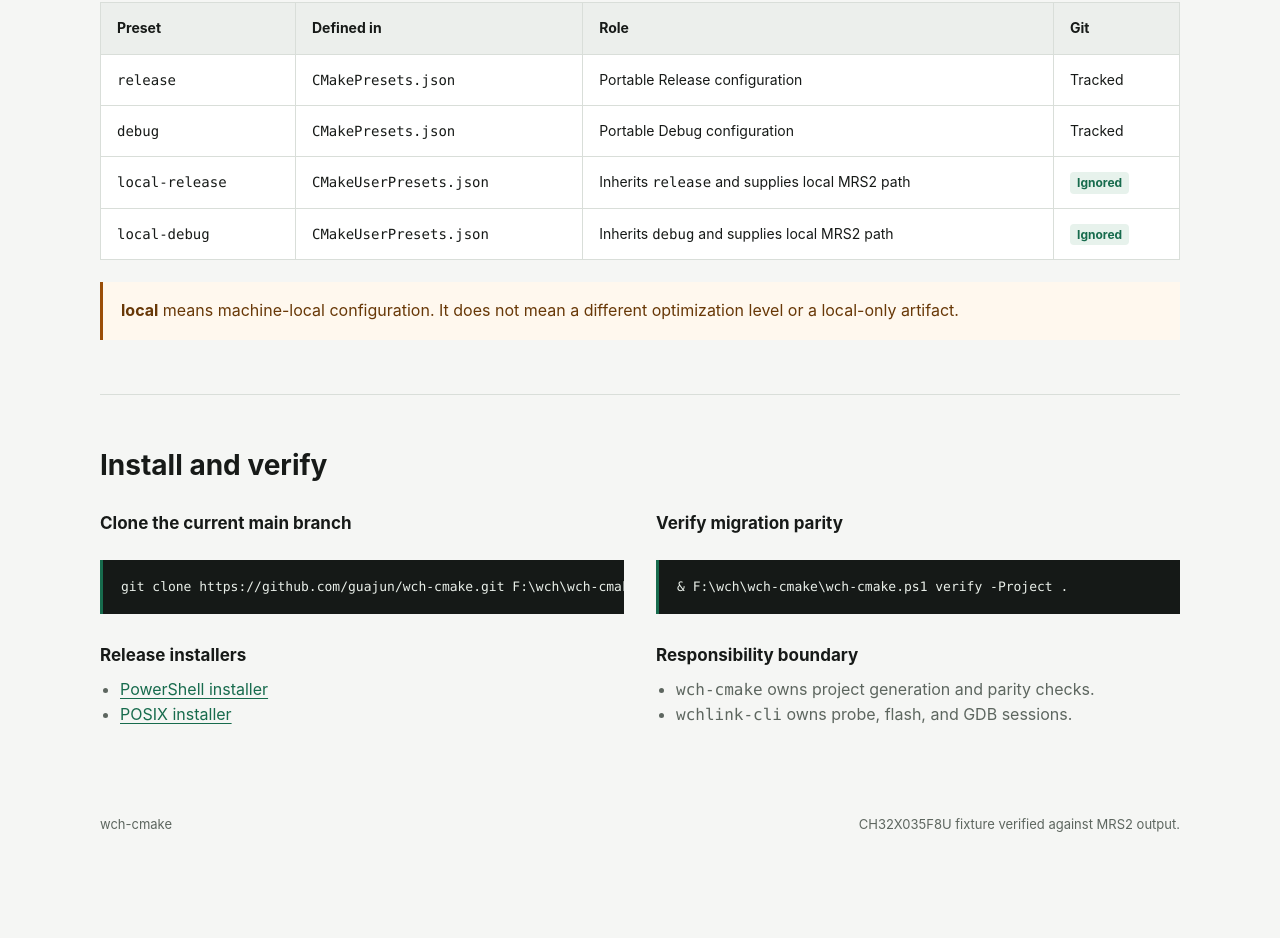
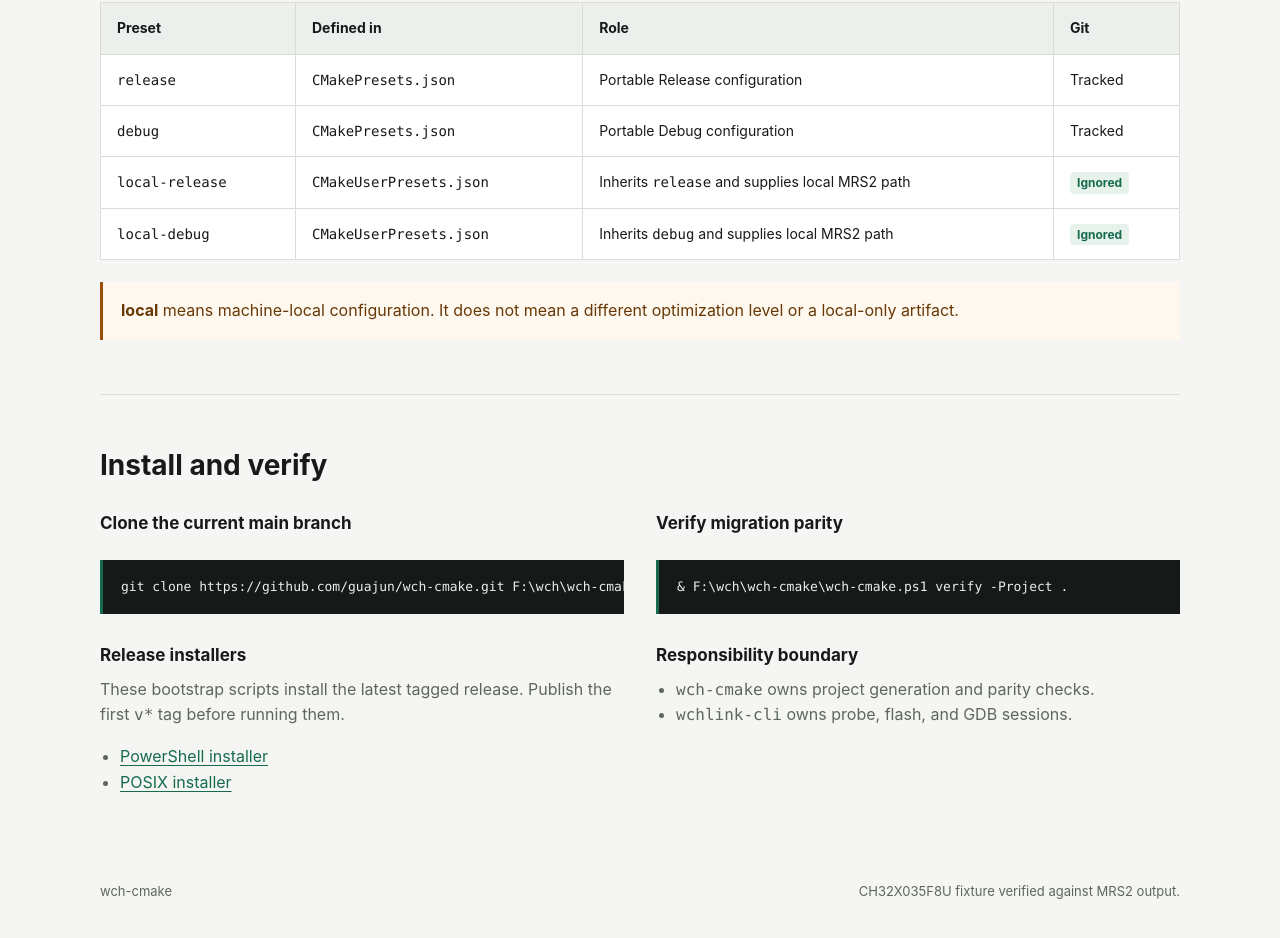
Before and after one commit to guajun/wch-cmake, a plain HTML site: page docs/index.html in a window 1280 px wide. Shown: the part 1118-2056 px from the top of the page. Before the commit the page ends 1997 px from the top, so only its background shows below. Drawn offline with Linux system fonts and the light colour scheme.

Commit message:
Clarify tagged release requirement

```diff
--- a/docs/index.html
+++ b/docs/index.html
@@ -488,6 +488,10 @@
       <div class="two-column">
         <div>
           <h3>Release installers</h3>
+          <p class="section-copy">
+            These bootstrap scripts install the latest tagged release. Publish
+            the first <code>v*</code> tag before running them.
+          </p>
           <ul class="plain-list">
             <li><a href="./install.ps1">PowerShell installer</a></li>
             <li><a href="./install.sh">POSIX installer</a></li>
```
